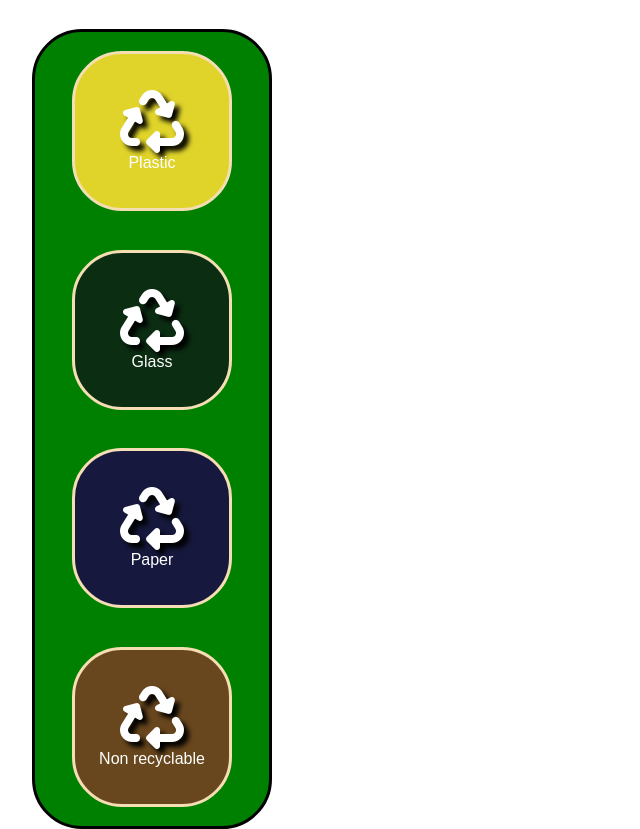
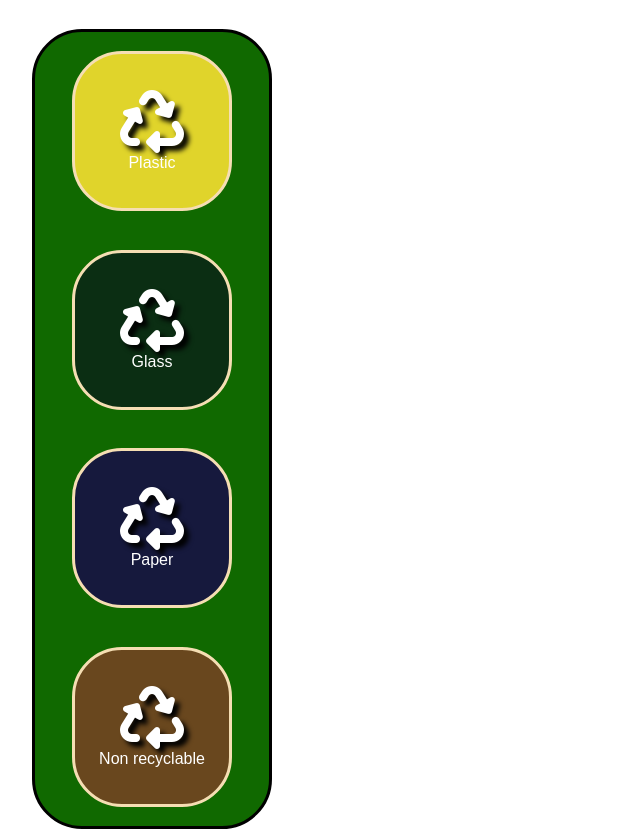
Before and after one commit to damiendeboudt/Projet-serious-game, a plain HTML site: page index.html in a window 1280 px wide. Shown: the part 40-869 px from the top of the page, without its empty margins (0-640 px from the left). Drawn offline with Linux system fonts and the light colour scheme.

Commit message:
reste json et script

```diff
--- a/script.js
+++ b/script.js
@@ -0,0 +1 @@
+//dragable
--- a/style.css
+++ b/style.css
@@ -14,7 +14,7 @@ h1{
     flex-direction: column;
     align-items: center;
     justify-content: space-around;
-    background-color: green;
+    background-color: #106900;
     border-radius: 50px;
     border: 3px solid black;
     margin-left: 2em;
```
